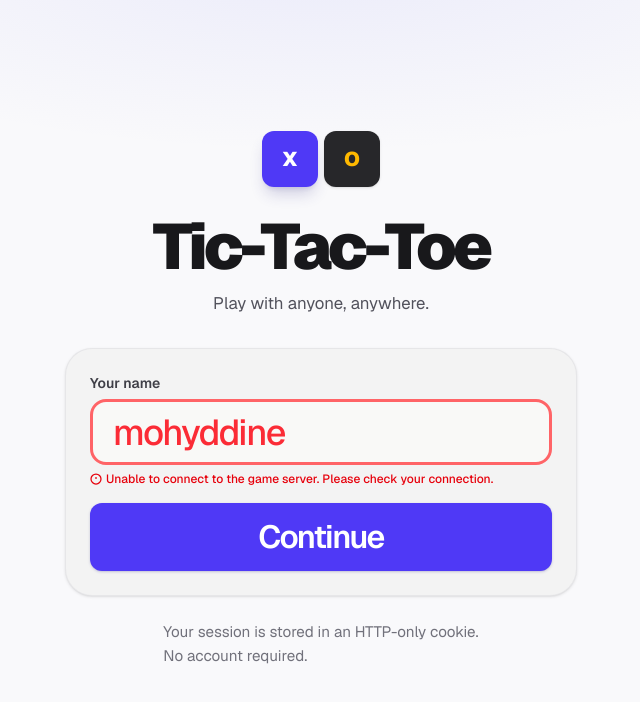
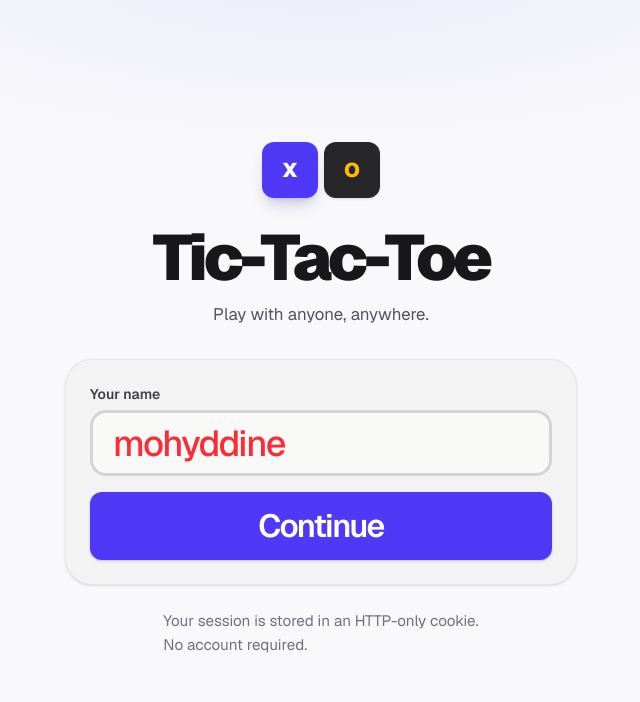
Before and after one commit to Mohyddine/games-web, a Next.js app: page /session in a window 1280 px wide. Shown: the top 702 px of the page, without its empty margins (319-959 px from the left). Built offline with nearby package versions, Linux system fonts and the light colour scheme; no server answers.

Commit message:
Remove default error message from localError state in SessionPage

```diff
--- a/src/app/session/page.tsx
+++ b/src/app/session/page.tsx
@@ -16,9 +16,7 @@ export default function SessionPage() {
   } = useSession();
 
   const [name, setName] = useState("mohyddine");
-  const [localError, setLocalError] = useState<string | null>(
-    "Unable to connect to the game server. Please check your connection."
-  );
+  const [localError, setLocalError] = useState<string | null>(null);
   const [isSubmitting, setIsSubmitting] = useState(false);
   const [mounted, setMounted] = useState(false);
   const [, startTransition] = useTransition();
```
